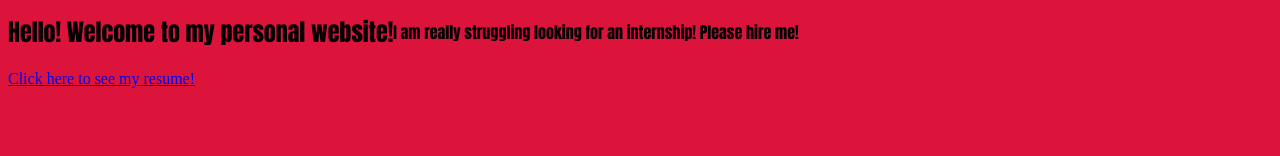
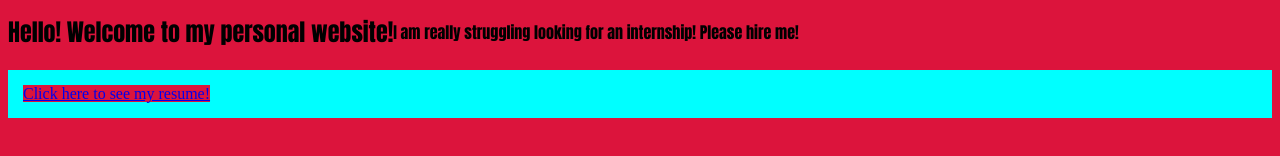
Before and after one commit to shi-jyan/shi-jyan.github.io, a plain HTML site: page index.html in a window 1280 px wide. Shown: the part 338-494 px from the top of the page. Drawn offline with Linux system fonts and the light colour scheme.

Commit message:
minor change

```diff
--- a/index.html
+++ b/index.html
@@ -15,7 +15,7 @@
 
         <div>
 
-        </div class = "pwebsite-resume">
+        <div class = "pwebsite-resume">
             <a href ="./Vinci Shi_testresume.pdf">Click here to see my resume!</a>
         </div>
 
```
